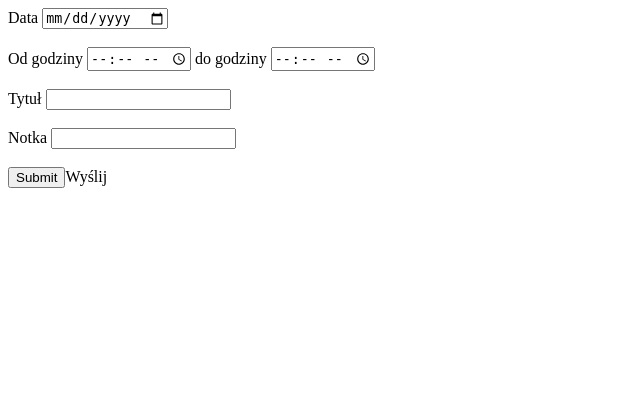
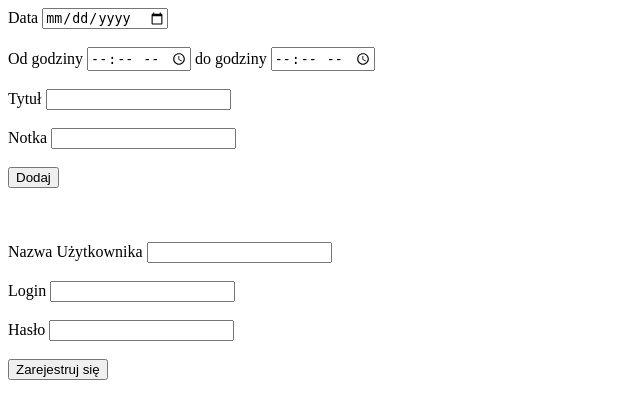
Before and after one commit to KacperPaszkowski/kalendarz, a PHP site: page /event.php in a window 1280 px wide. Shown: the top 419 px of the page, without its empty margins (0-640 px from the left). Run offline with PHP 8.4, Linux system fonts and the light colour scheme.

Commit message:
register

```diff
--- a/event.php
+++ b/event.php
@@ -25,7 +25,25 @@
         <label for="opis">Notka</label>
         <input type="text" name="opis" id=""> </br></br>
 
-        <input type="submit">Wyślij</input>
+        <input type="submit" value="Dodaj"></input>
+
+        </br></br>
+        </br></br>
+
+    </form>
+
+    <form method="POST" action="registration.php">
+
+    <label for="Nazwa">Nazwa Użytkownika</label>
+        <input type="text" name="nazwa" id=""> </br></br>
+
+        <label for="login1">Login</label>
+        <input type="text" name="login1" id=""> </br></br>
+
+        <label for="haslo1">Hasło</label>
+        <input type="password" name="haslo1" id=""> </br></br>
+
+        <input type="submit" value="Zarejestruj się"></input>
 
     </form>
 </body>
```
Also changed, not shown: registration.php (added, +26 -0 lines).
